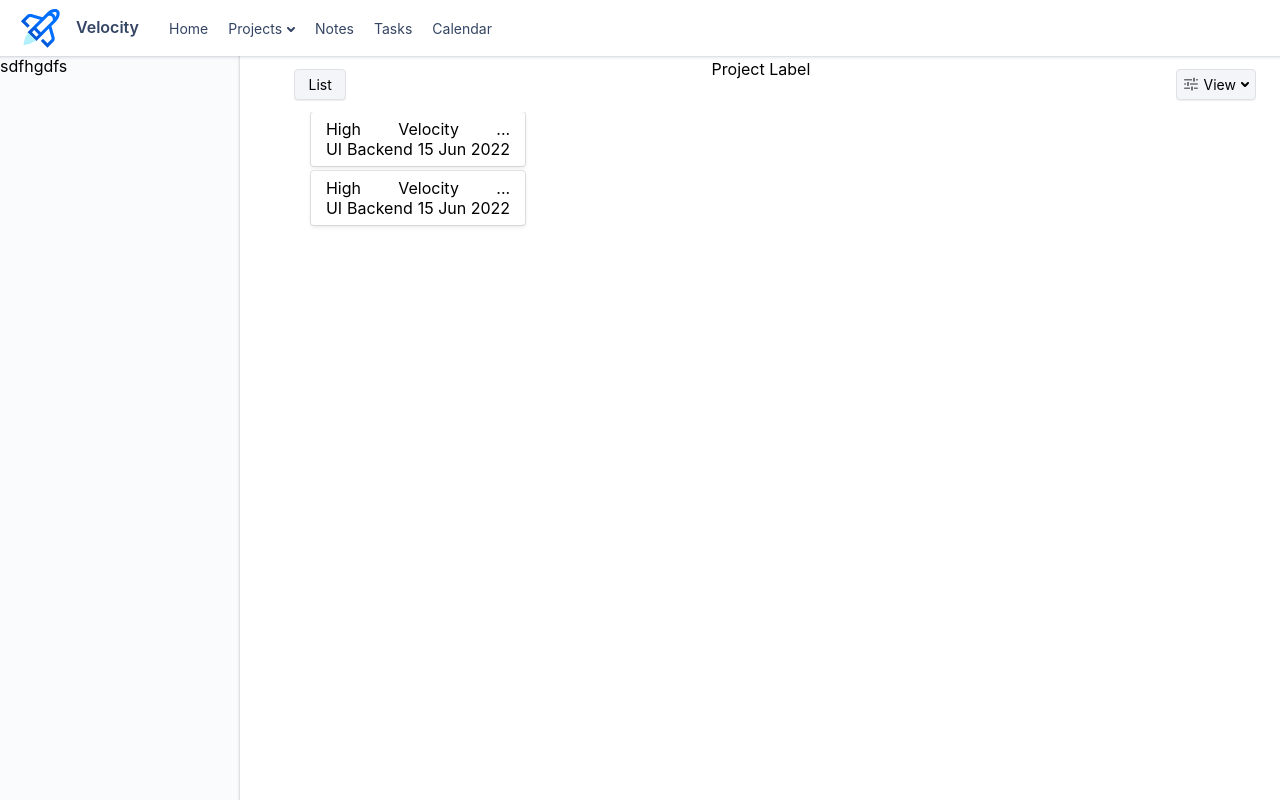
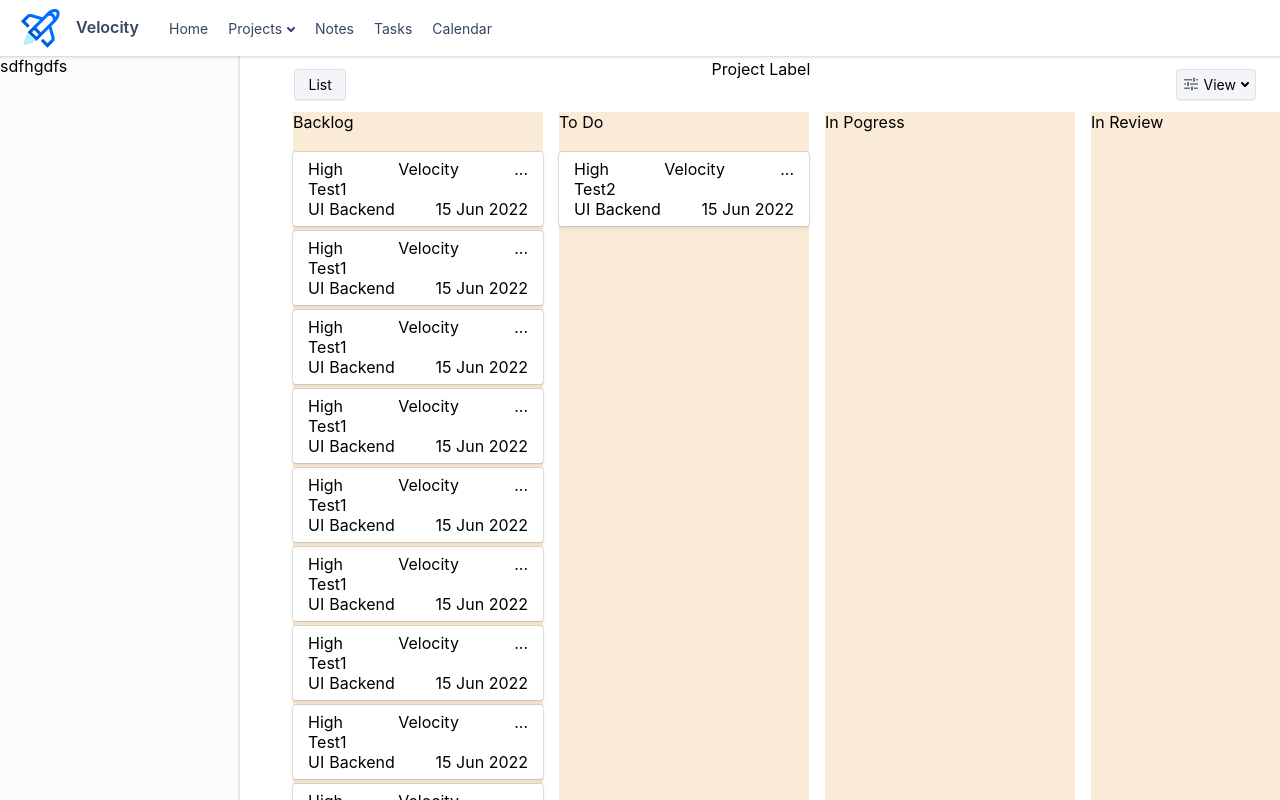
Before and after one commit to M-Xue/Velocity, a React (Create React App) app in the folder client/: page / in a window 1280 px wide. Built offline with nearby package versions, Linux system fonts and the light colour scheme.

Commit message:
react-beautiful-dnd works need to figureout scrolling vertially

```diff
--- a/client/src/App.css
+++ b/client/src/App.css
@@ -1,3 +1,3 @@
 .App {
-    /* user-select: none; */
+    user-select: none;
 }
--- a/client/src/pages/tasks/board/Board.tsx
+++ b/client/src/pages/tasks/board/Board.tsx
@@ -8,31 +8,112 @@ import KanbanBoardCard from '../kanbanBoardCard/KanbanBoardCard';
 import { DragDropContext, Droppable, Draggable } from "react-beautiful-dnd";
 
 const cardDummyData = {
-  backlog: [
+  "Backlog": [
     {
       id: '1',
       listId: 'backlog',
       priority: 'High',
       project: 'Velocity',
-      cardTitle: 'Test',
+      title: 'Test1',
       tags: ['UI', "Backend"],
       deadline: '15 Jun 2022'
     },
     {
+      id: '10',
+      listId: 'backlog',
+      priority: 'High',
+      project: 'Velocity',
+      title: 'Test1',
+      tags: ['UI', "Backend"],
+      deadline: '15 Jun 2022'
+    },{
+      id: '3',
+      listId: 'backlog',
+      priority: 'High',
+      project: 'Velocity',
+      title: 'Test1',
+      tags: ['UI', "Backend"],
+      deadline: '15 Jun 2022'
+    },{
+      id: '4',
+      listId: 'backlog',
+      priority: 'High',
+      project: 'Velocity',
+      title: 'Test1',
+      tags: ['UI', "Backend"],
+      deadline: '15 Jun 2022'
+    },{
+      id: '5',
+      listId: 'backlog',
+      priority: 'High',
+      project: 'Velocity',
+      title: 'Test1',
+      tags: ['UI', "Backend"],
+      deadline: '15 Jun 2022'
+    },{
+      id: '6',
+      listId: 'backlog',
+      priority: 'High',
+      project: 'Velocity',
+      title: 'Test1',
+      tags: ['UI', "Backend"],
+      deadline: '15 Jun 2022'
+    },{
+      id: '7',
+      listId: 'backlog',
+      priority: 'High',
+      project: 'Velocity',
+      title: 'Test1',
+      tags: ['UI', "Backend"],
+      deadline: '15 Jun 2022'
+    },{
+      id: '8',
+      listId: 'backlog',
+      priority: 'High',
+      project: 'Velocity',
+      title: 'Test1',
+      tags: ['UI', "Backend"],
+      deadline: '15 Jun 2022'
+    },{
+      id: '9',
+      listId: 'backlog',
+      priority: 'High',
+      project: 'Velocity',
+      title: 'Test1',
+      tags: ['UI', "Backend"],
+      deadline: '15 Jun 2022'
+    },{
+      id: '11',
+      listId: 'backlog',
+      priority: 'High',
+      project: 'Velocity',
+      title: 'Test1',
+      tags: ['UI', "Backend"],
+      deadline: '15 Jun 2022'
+    },{
+      id: '12',
+      listId: 'backlog',
+      priority: 'High',
+      project: 'Velocity',
+      title: 'Test1',
+      tags: ['UI', "Backend"],
+      deadline: '15 Jun 2022'
+    }
+
+  ],
+  "To Do": [{
     id: '2',
     listId: 'backlog',
     priority: 'High',
     project: 'Velocity',
-      cardTitle: 'Test',
+    title: 'Test2',
     tags: ['UI', "Backend"],
     deadline: '15 Jun 2022'
-    }
-  ],
-  todo: [],
-  inPogress: [],
-  inReview: [],
-  done: [],
-  cancelled: []
+  }],
+  "In Pogress": [],
+  "In Review": [],
+  "Done": [],
+  "Cancelled": []
 }
 
 
@@ -60,6 +141,7 @@ export default function Board() {
 
 
   const onDragEnd = (result: any) => {
+    console.log(result)
     if (!result.destination) {
         return;
     }
@@ -105,10 +187,12 @@ export default function Board() {
       <DragDropContext onDragEnd={onDragEnd}>
         <div className='board-columns'>
           {Object.keys(board).map((list, index) => (
-            <Droppable droppableId={list} key={index}>
+            <div className="board-column" key={index}>
+              <div className="kaban-board-heading">{list}</div>
+              <Droppable droppableId={list} >
                 {(provided: any, snapshot: any) => (
                   <div
-                  className='board-column'
+                    className='board-droppable-area'
                     ref={provided.innerRef}
                     {...provided.droppableProps}
                   >
@@ -120,6 +204,7 @@ export default function Board() {
                             {...provided.draggableProps}
                             {...provided.dragHandleProps}
                           >
+                            <div className="kaban-card-padding">
                               <KanbanBoardCard
                                 id={card.id}
                                 listId={card.listId}
@@ -129,7 +214,7 @@ export default function Board() {
                                 tags={card.tags}
                                 deadline={card.deadline}
                               />
-
+                            </div>
                           </div>
                         )}
                       </Draggable>
@@ -138,21 +223,13 @@ export default function Board() {
                   </div>
                 )}
               </Droppable>
+
+            </div>
+
+
           ))}
         </div>
       </DragDropContext>
-
-
-                    {/* <KanbanBoardCard
-                      id={card.id}
-                      listId={card.listId}
-                      priority={card.priority}
-                      project={card.priority}
-                      title={card.title}
-                      tags={card.tags}
-                      deadline={card.deadline}
-                    /> */}
-
     </div>
   )
 }
--- a/client/src/pages/tasks/board/board.css
+++ b/client/src/pages/tasks/board/board.css
@@ -69,6 +69,7 @@
     /* padding-right: 50px; */
 
     display: flex;
+
 }
 
 .board-column {
@@ -94,6 +95,16 @@
     display: flex;
     flex-direction: column;
     align-items: center;
+    background-color: antiquewhite;
+
+
+}
+
+.board-droppable-area {
+    /* background-color: antiquewhite; */
+    height: 100%;
+    width: 100%;
+
 }
 
 
@@ -101,3 +112,7 @@
     margin-bottom: 20px;
     width: 100%;
 }
+
+.kaban-card-padding {
+    padding-bottom: 5px;
+}
--- a/client/src/pages/tasks/kanbanBoardCard/kanbanBoardCard.css
+++ b/client/src/pages/tasks/kanbanBoardCard/kanbanBoardCard.css
@@ -4,7 +4,7 @@
     background-color: white;
 
     box-sizing: border-box;
-    margin-bottom: 5px;
+    /* margin-bottom: 5px; */
     padding: 7px 15px;
     width: 100%;
 }
```
Lines whose indentation alone changed are shown as unchanged.
